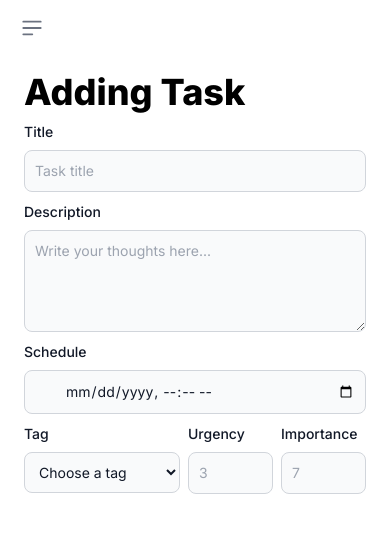
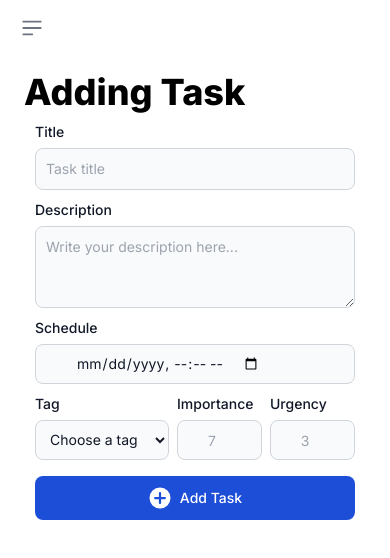
Before and after one commit to lucasKoyama/chronos-frontend, a Next.js app: page /app/tasks/add in a window 390 px wide. Shown: the top 558 px of the page. Built offline with nearby package versions, Linux system fonts and the light colour scheme.

Commit message:
add-task form responsive

```diff
--- a/next.config.js
+++ b/next.config.js
@@ -1,4 +1,9 @@
 /** @type {import('next').NextConfig} */
-const nextConfig = {}
+const nextConfig = {
+  i18n: {
+    locales: ['en'], // Add other locales as needed
+    defaultLocale: 'en',
+  },
+}
 
 module.exports = nextConfig
--- a/src/app/app/(overview)/loading.tsx
+++ b/src/app/app/(overview)/loading.tsx
@@ -1,3 +1,7 @@
+import { Metadata } from "next"
+
+export const metadata: Metadata = { title: 'Loading...' }
+
 export default function Page() {
   return <p>Loading...</p>
 }
--- a/src/app/app/(overview)/page.tsx
+++ b/src/app/app/(overview)/page.tsx
@@ -1,3 +1,7 @@
+import { Metadata } from "next"
+
+export const metadata: Metadata = { title: 'Home' }
+
 export default function Page() {
   return <p>App</p>
 }
--- a/src/app/app/tasks/add/page.tsx
+++ b/src/app/app/tasks/add/page.tsx
@@ -1,67 +1,79 @@
 import Label from "@/app/ui/forms/label";
+import { PlusCircleIcon } from "@heroicons/react/16/solid";
+import { Metadata } from "next";
+
+export const metadata: Metadata = { title: "Adding Task" }
 
 export default function Page() {
-  const labelStyle = "block mt-2.5 mb-2 text-sm font-medium text-gray-900";
+  const labelStyle = "block mt-2.5 mb-1.5 text-sm font-medium text-gray-900";
 
   return (
     <section>
       <h2 className="text-4xl font-extrabold">Adding Task</h2>
-      <form>
+      <form className="lg:w-full w-80 m-auto">
         <Label title="Title" styles={labelStyle} />
         <input type="text" id="title" className="bg-gray-50 border border-gray-300 text-gray-900 text-sm rounded-lg focus:ring-blue-500 focus:border-blue-500 block w-full p-2.5 dark:border-gray-600 dark:placeholder-gray-400 dark:focus:ring-blue-500 dark:focus:border-blue-500" placeholder="Task title" required />
 
         <Label title="Description" styles={labelStyle} />
-        <textarea id="description" rows={4} className="block p-2.5 w-full text-sm text-gray-900 bg-gray-50 rounded-lg border border-gray-300 focus:ring-blue-500 focus:border-blue-500 dark:border-gray-600 dark:placeholder-gray-400 dark:focus:ring-blue-500 dark:focus:border-blue-500" placeholder="Write your thoughts here..."></textarea>
+        <textarea
+          rows={3}
+          id="description"
+          className="block p-2.5 w-full text-sm text-gray-900 bg-gray-50 rounded-lg border border-gray-300 focus:ring-blue-500 focus:border-blue-500 dark:border-gray-600 dark:placeholder-gray-400 dark:focus:ring-blue-500 dark:focus:border-blue-500"
+          placeholder="Write your description here..."
+        />
 
         <Label title="Schedule" styles={labelStyle} />
         <input
           type="datetime-local"
           id="schedule"
-          className="bg-gray-50 border border-gray-300 text-gray-900 text-sm rounded-lg focus:ring-blue-500 focus:border-blue-500 block w-full ps-10 p-2.5 dark:border-gray-600 dark:placeholder-gray-400 dark:focus:ring-blue-500 dark:focus:border-blue-500"
+          className="lg:w-full w-80 h-10 flex items-center bg-gray-50 border border-gray-300 text-gray-900 text-sm rounded-lg focus:ring-blue-500 focus:border-blue-500 ps-10 p-2.5 dark:border-gray-600 dark:placeholder-gray-400 dark:focus:ring-blue-500 dark:focus:border-blue-500"
           placeholder="Select date"
           min="2023-12-01T00:00"
           max="2025-12-01T00:00"
         />
 
-        <div className="w-full flex">
+        <div className="w-full flex mb-1.5">
           <div className="grow mr-2">
             <Label title="Tag" styles={labelStyle} />
-            <select id="tag" className="w-full bg-gray-50 border border-gray-300 text-gray-900 text-sm rounded-lg focus:ring-blue-500 focus:border-blue-500 block p-2.5 dark:border-gray-600 dark:placeholder-gray-400 dark:focus:ring-blue-500 dark:focus:border-blue-500">
-              <option selected>Choose a tag</option>
-              <option value="US">Mercado</option>
-              <option value="US">Trabalho</option>
+            <select id="tag" className="w-full h-10 bg-gray-50 border border-gray-300 text-gray-900 text-sm rounded-lg focus:ring-blue-500 focus:border-blue-500 block p-2.5 dark:border-gray-600 dark:placeholder-gray-400 dark:focus:ring-blue-500 dark:focus:border-blue-500">
+              <option defaultValue={"Generic"}>Choose a tag</option>
+              <option value="Home">Casa</option>
+              <option value="Work">Trabalho</option>
             </select>
           </div>
 
-          <div className="flex-none mr-2">
+          <div className="mr-2">
+            <Label title="Importance" styles={labelStyle} />
+            <input
+              type="number"
+              id="importance"
+              aria-describedby="helper-text-explanation"
+              className="w-full h-10 text-center bg-gray-50 border border-gray-300 text-gray-900 text-sm rounded-lg focus:ring-blue-500 focus:border-blue-500 block p-2.5 dark:border-gray-600 dark:placeholder-gray-400 dark:focus:ring-blue-500 dark:focus:border-blue-500"
+              placeholder="7"
+              min={1}
+              max={10}
+              required
+            />
+          </div>
+
+          <div>
             <Label title="Urgency" styles={labelStyle} />
             <input
               type="number"
               id="urgency"
               aria-describedby="helper-text-explanation"
-              className="bg-gray-50 border border-gray-300 text-gray-900 text-sm rounded-lg focus:ring-blue-500 focus:border-blue-500 block p-2.5 dark:border-gray-600 dark:placeholder-gray-400 dark:focus:ring-blue-500 dark:focus:border-blue-500"
+              className="w-full h-10 text-center bg-gray-50 border border-gray-300 text-gray-900 text-sm rounded-lg focus:ring-blue-500 focus:border-blue-500 block p-2.5 dark:border-gray-600 dark:placeholder-gray-400 dark:focus:ring-blue-500 dark:focus:border-blue-500"
               placeholder="3"
               min={1}
               max={10}
               required
             />
           </div>
-
-          <div className="flex-none">
-            <Label title="Importance" styles={labelStyle} />
-            <input
-              type="number"
-              id="importance"
-              aria-describedby="helper-text-explanation"
-              className="bg-gray-50 border border-gray-300 text-gray-900 text-sm rounded-lg focus:ring-blue-500 focus:border-blue-500 block p-2.5 dark:border-gray-600 dark:placeholder-gray-400 dark:focus:ring-blue-500 dark:focus:border-blue-500"
-              placeholder="7"
-              min={1}
-              max={10}
-              required
-            />
-          </div>
         </div>
-
+        <button type="button" className="w-full mt-2.5 text-white bg-blue-700 hover:bg-blue-800 focus:ring-4 focus:outline-none focus:ring-blue-300 font-medium rounded-lg text-sm px-5 py-2.5 text-center inline-flex items-center justify-center me-2 dark:bg-blue-600 dark:hover:bg-blue-700 dark:focus:ring-blue-800">
+          <PlusCircleIcon className="w-6 mr-2"/>
+          Add Task
+        </button>
       </form>
     </section>
   )
--- a/src/app/layout.tsx
+++ b/src/app/layout.tsx
@@ -5,7 +5,10 @@ import './globals.css'
 const inter = Inter({ subsets: ['latin'] })
 
 export const metadata: Metadata = {
-  title: 'Create Next App',
+  title: {
+    template: '%s | Chronos',
+    default: 'Chronos'
+  },
   description: 'Generated by create next app',
 }
 
```
